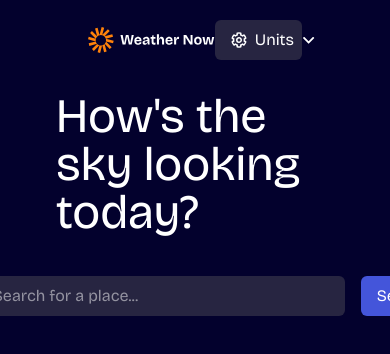
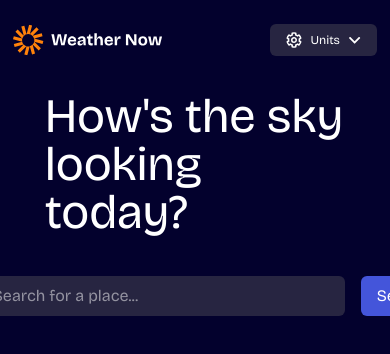
Before and after one commit to nickonyi/Weather-App-main, a React (Vite) app: page / in a window 390 px wide. Shown: the top 354 px of the page. Built offline with nearby package versions, Linux system fonts and the light colour scheme.

Commit message:
feat: enhance responsive design for Navbar and SearchBox components

```diff
--- a/src/components/navbar.jsx
+++ b/src/components/navbar.jsx
@@ -21,7 +21,7 @@ function Navbar({ units, setUnits }) {
   };
 
   return (
-    <nav className="nav-container flex justify-between items-center px-12">
+    <nav className="px-2 h-10 flex justify-between items-center lg:px-12">
       <div className="nav-logo">
         <div className="nav-logo-img">
           <img src={logo} alt="Weather App Logo" />
@@ -33,10 +33,10 @@ function Navbar({ units, setUnits }) {
         className="metric-container relative flex items-center gap-2 cursor-pointer rounded-md py-2 px-4 "
       >
         <img src={iconUnit} alt="Celsius Icon" />
-        <button className="metric-button">Units</button>
+        <button className="metric-button text-xs lg:text-base">Units</button>
         <img src={iconDropdown} alt="Dropdown Icon" />
         <div
-          className={`dropdown-menu cursor-pointer absolute right-1 top-full mt-2 bg-gray-700 px-4 py-2 rounded-md shadow-lg   transform transition-all duration-500 ease-in-out
+          className={`dropdown-menu cursor-pointer z-50 absolute right-1 top-full mt-2 bg-gray-700 px-4 py-2 rounded-md shadow-lg   transform transition-all duration-500 ease-in-out
     ${
       showDropdown
         ? "translate-y-0 opacity-100"
--- a/src/components/searchBox.jsx
+++ b/src/components/searchBox.jsx
@@ -59,10 +59,10 @@ function SearchBox({ setWeather, setLoading, units }) {
   };
   return (
     <div className="search-box-container mt-4 flex gap-10 p-4 flex-col items-center ">
-      <p className="searchbox-text w-fit text-5xl">
+      <p className="searchbox-text w-fit text-5xl px-6 lg:px-0">
         How's the sky looking today?
       </p>
-      <div className="search-box-input-container w-fit flex gap-4">
+      <div className="search-box-input-container lg:w-fit flex gap-4">
         <input
           type="text"
           id="search-input"
--- a/src/styles/App.scss
+++ b/src/styles/App.scss
@@ -28,6 +28,9 @@ body {
   background-color: $neutral-900;
   color: $neutral-0;
   padding: 20px 40px;
+}
+#root {
+  width: 100%;
 }
 
 .metric-container {
@@ -147,3 +150,13 @@ body {
   background-color: $neutral-700;
   border-radius: 15px;
 }
+
+@media screen and (max-width: 768px) {
+  body {
+    padding: 20px 5px;
+  }
+  .nav-logo-img img {
+    width: 150px;
+    height: 150px;
+  }
+}
```
